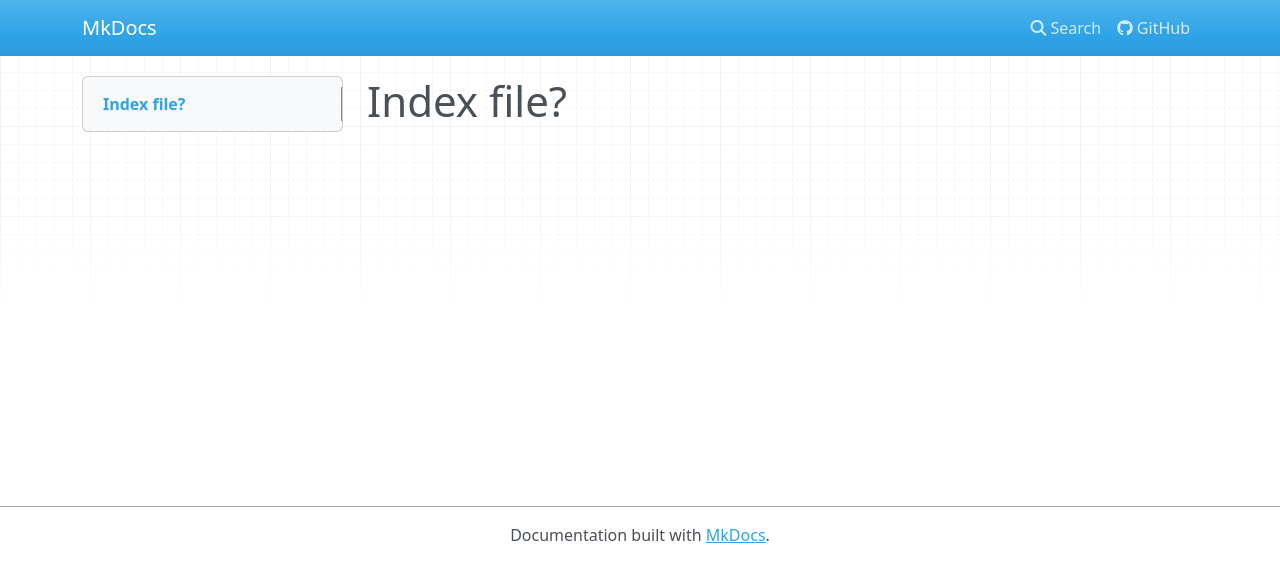
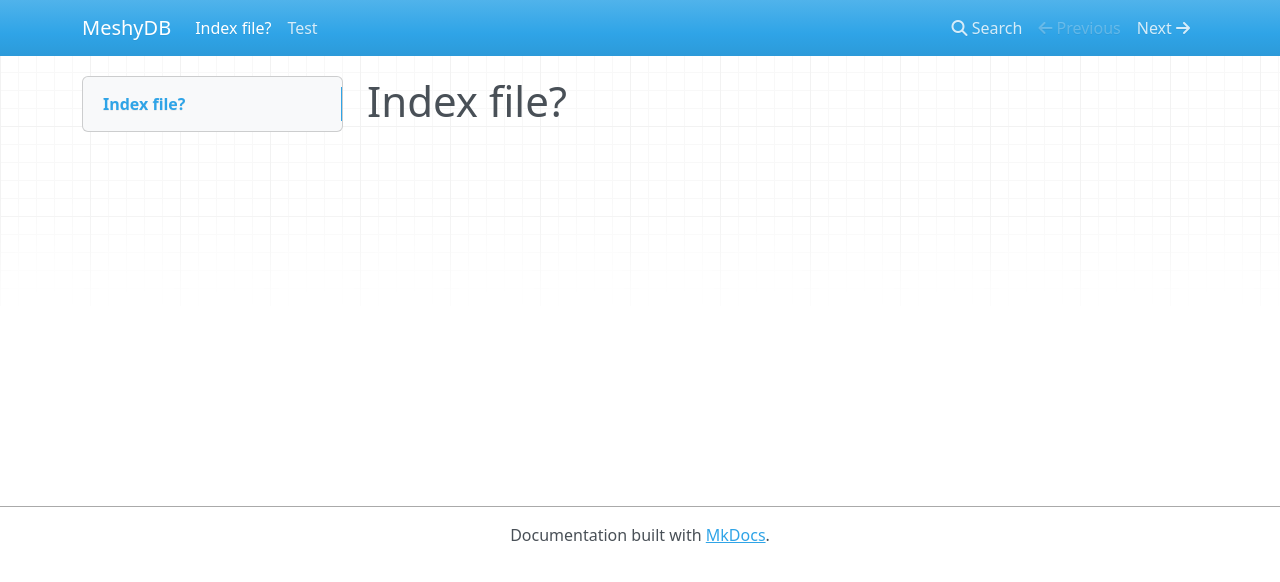
Before and after one commit to yetisoftworks/MeshyDB.SDK, an MkDocs documentation site: the page built from docs/index.md, in a window 1280 px wide. Shown: the top 582 px of the page. Built offline with MkDocs 1.6.1, drawn with Linux system fonts in a browser that asks for light colours; nearby versions of some CDN libraries.

Commit message:
Update mkdocs.yml

```diff
--- a/mkdocs.yml
+++ b/mkdocs.yml
@@ -1,17 +1 @@
-site_name: MkDocs
-site_url: https://www.mkdocs.org
-site_description: Project documentation with Markdown.
-site_author: MkDocs Team
-
-repo_url: https://github.com/mkdocs/mkdocs/
-edit_uri: ""
-
-theme:
-    name: mkdocs
-    highlightjs: true
-    hljs_languages:
-        - yaml
-        - django
-
-nav:
-    - Home: index.md
+site_name: MeshyDB
```
